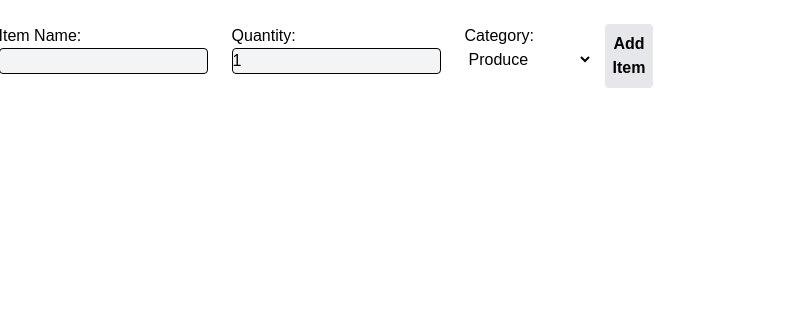
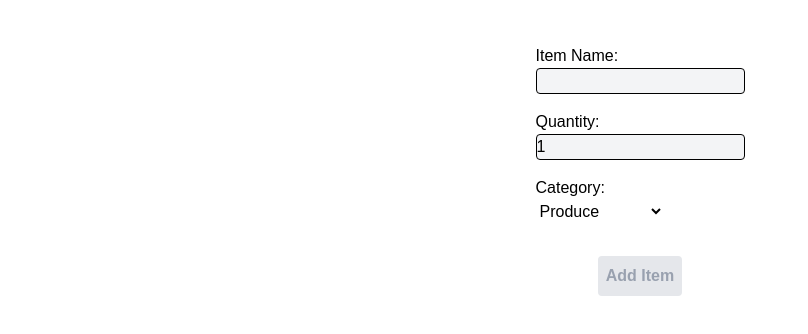
Before and after one commit to Edu-Henry-Leung/cprg306-assignments, a Next.js app: page /week-4 in a window 1280 px wide. Shown: the top 334 px of the page, without its empty margins (0-808 px from the left). Built offline with nearby package versions, Linux system fonts and the light colour scheme.

Commit message:
Adding Further functionality to form from week 4

```diff
--- a/app/week-4/new-item.tsx
+++ b/app/week-4/new-item.tsx
@@ -30,6 +30,11 @@ export default function AddItems() {
     const handleSubmit = (event: React.FormEvent) => {
         event.preventDefault();
 
+        if (name.length < 2) {
+            alert("The Item name must have at least 2 characters!");
+            return;
+        }
+
         const newItem = {
             name: name,
             quantity: quantity,
@@ -43,26 +48,30 @@ export default function AddItems() {
             "Category: " + category + "\n"
         );
 
-        name = "";
-        quantity = 1;
-        category = "Produce";
+        setName("");
+        setQuantity(1);
+        setCategory("Produce");
+        setNameTouched(false);
 
     }
 
     return (
-        <div className="flex w-1/2 justify-center">
-            <form className="flex bg-white rounded p-6" onSubmit={handleSubmit}>
-                <div className="px-3">
-                    <label className="block text-black">Item Name: </label>
-                    <input className={'rounded border border-black bg-gray-100 text-black'} type="text" name="name" onBlur={handleNameTouched} value={name} onChange={handleNameChange} required/>
+        <div className="flex justify-center">
+            <div className="flex rounded w-1/2 m-5 bg-white justify-center">
+                <form className="p-6" onSubmit={handleSubmit}>
+                    <div className="px-3 mb-4">
+                        <label className="block text-black ">Item Name: </label>
+                        <input className={nameTouched && name === ""? 'rounded border border-red-500 bg-gray-100 text-black'
+                            :'rounded border border-black bg-gray-100 text-black'} type="text" name="name" onBlur={handleNameTouched} value={name} onChange={handleNameChange} required/>
+                        <p className="text-red-500">{nameTouched && name === "" && 'Item Name is empty!'}</p>
                     </div>
 
-                <div className="px-3">
+                    <div className="px-3 mb-4">
                         <label className="block text-black">Quantity: </label>
                         <input className="rounded border border-black bg-gray-100 text-black" aria-valuemin={1} aria-valuemax={99} type="number" name="quantity" value={quantity} onChange={handleQuantityChange} required/>
                     </div>
 
-                <div className="px-3">
+                    <div className="px-3 mb-8">
                         <label className="block text-black">Category:</label>
                         <select className="text-black" name="category" onChange={handleCategoryChange}>
                             <option value={category}>Produce</option>
@@ -79,10 +88,14 @@ export default function AddItems() {
                         </select>
                     </div>
 
-                <button className="rounded p-2 bg-gray-200 text-black font-bold"type="submit" value="Add Item">Add Item</button>
+                    <div className="flex justify-center">
+                        <button className="rounded p-2 bg-sky-300 disabled:bg-gray-200 disabled:cursor-not-allowed disabled:text-gray-400 text-black font-bold" disabled={name === ""}type="submit" value="Add Item">Add Item</button>
+                    </div>
 
                 </form>
             </div>
+        </div>
+
 
     )
 }
```
Lines whose indentation alone changed are shown as unchanged.
